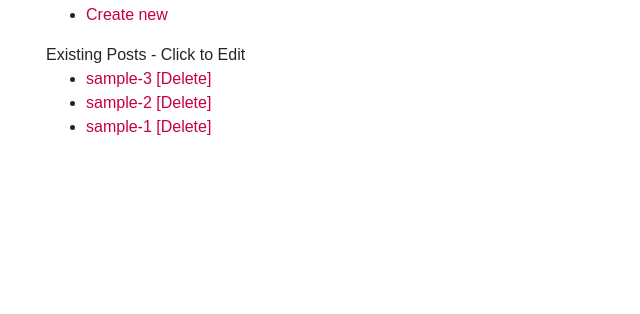
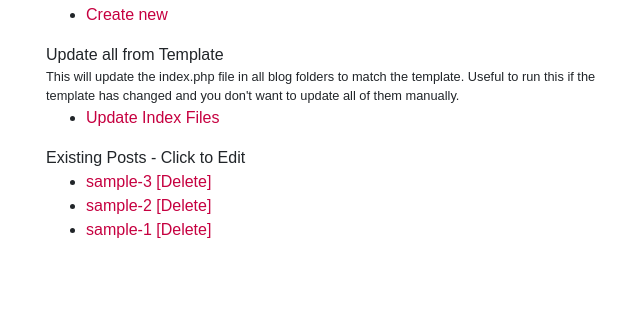
Before and after one commit to RudeBirdies/RudeCMS, a PHP site: page /admin/index.php in a window 1280 px wide. Shown: the part 486-800 px from the top of the page, without its empty margins (39-679 px from the left). Run offline with PHP 8.4, Linux system fonts and the light colour scheme; some libraries are stand-ins or nearby versions; some web fonts are replaced.

Commit message:
Update index.php
Added the option to update all index files in the blog from the template.

```diff
--- a/src/admin/index.php
+++ b/src/admin/index.php
@@ -58,6 +58,12 @@ Create a new Post
 <li><a href="createnew.php">Create new</a>
 </ul>
 
+Update all from Template<br/>
+<p class="m-0 w-50"><small>This will update the index.php file in all blog folders to match the template. Useful to run this if the template has changed and you don't want to update all of them manually.</small></p>
+<ul>
+<li><a href="updatefromtemplate.php">Update Index Files</a>
+</ul>
+
 
 Existing Posts - Click to Edit
 <ul>
```
